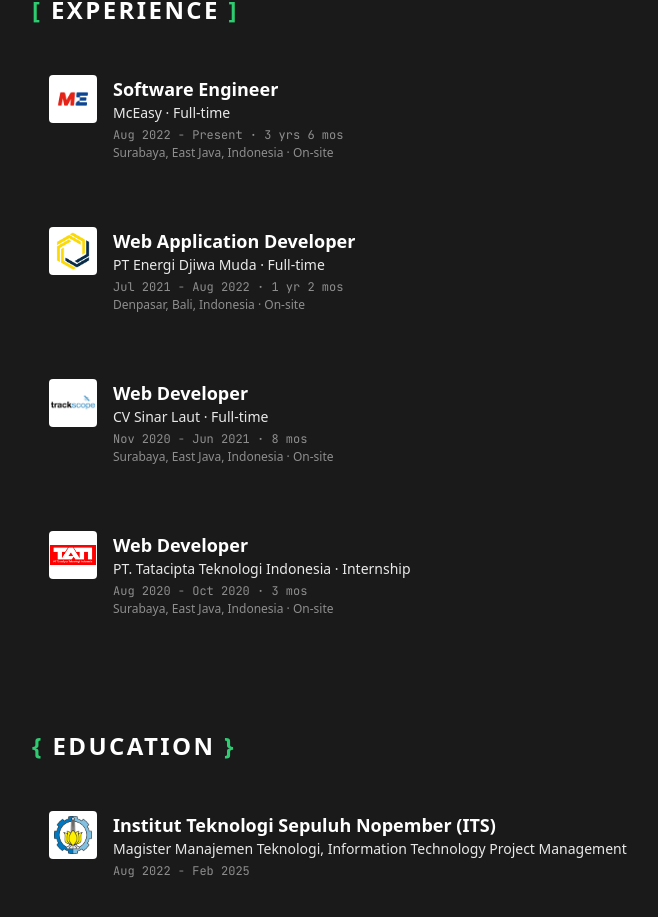
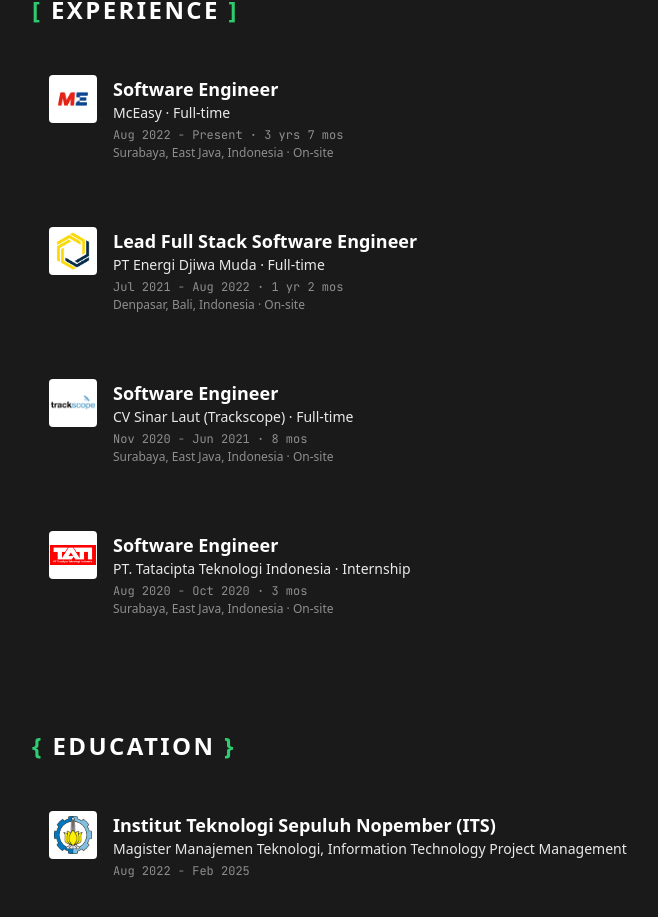
Before and after one commit to gdwisnusetiawan/gdwisnusetiawan.github.io, a Next.js app: page /about in a window 1280 px wide. Shown: the part 1373-2290 px from the top of the page, without its empty margins (160-818 px from the left). Built offline with nearby package versions, Linux system fonts and the light colour scheme.

Commit message:
feat: update work experience roles

```diff
--- a/src/app/about/page.tsx
+++ b/src/app/about/page.tsx
@@ -110,12 +110,12 @@
                     logo: "/assets/logos/mceasy.png",
                     type: "Full-time",
                     date: "Aug 2022 - Present",
-                    duration: "3 yrs 6 mos", // Based on 2026 current date
+                    duration: "3 yrs 7 mos", // Based on 2026 current date
                     location: "Surabaya, East Java, Indonesia",
                     mode: "On-site"
                 },
                 {
-                    role: "Web Application Developer",
+                    role: "Lead Full Stack Software Engineer",
                     company: "PT Energi Djiwa Muda",
                     logo: "/assets/logos/edm.jpg",
                     type: "Full-time",
@@ -125,8 +125,8 @@
                     mode: "On-site"
                 },
                 {
-                    role: "Web Developer",
-                    company: "CV Sinar Laut",
+                    role: "Software Engineer",
+                    company: "CV Sinar Laut (Trackscope)",
                     logo: "/assets/logos/trackscope.png",
                     type: "Full-time",
                     date: "Nov 2020 - Jun 2021",
@@ -135,7 +135,7 @@
                     mode: "On-site"
                 },
                 {
-                    role: "Web Developer",
+                    role: "Software Engineer",
                     company: "PT. Tatacipta Teknologi Indonesia",
                     logo: "/assets/logos/tati.png",
                     type: "Internship",
```
